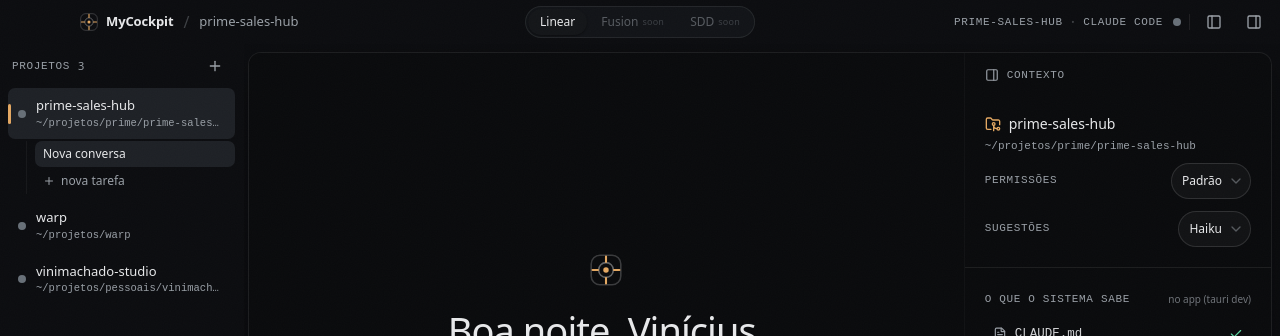
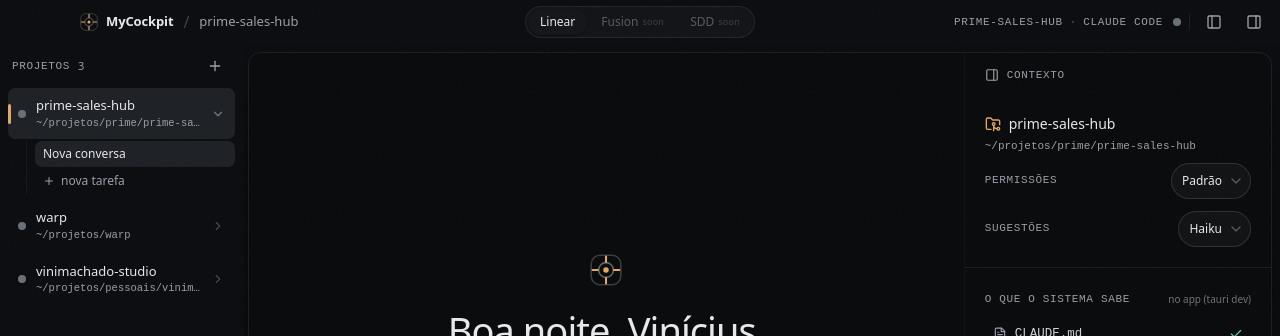
Before and after one commit to vinicius1209/mycockpit, a React (Vite) app in the folder app/: page / in a window 1280 px wide. Shown: the top 336 px of the page. Built offline with nearby package versions, Linux system fonts and the light colour scheme.

Commit message:
feat(app): B2 — sidebar collapsible (chevron + reveal animation)
Inspirado no blocks.so sidebar-01: chevron de disclosure em cada projeto (gira 90° no ativo) + animação reveal-down na lista de conversas ao expandir. Sem dep nova (keyframe próprio no index.css).

```diff
--- a/app/src/components/layout/Sidebar.tsx
+++ b/app/src/components/layout/Sidebar.tsx
@@ -1,4 +1,4 @@
-import { Plus, Moon, Sun, FolderGit2, X } from "lucide-react"
+import { Plus, Moon, Sun, FolderGit2, X, ChevronRight } from "lucide-react"
 import { Button } from "@/components/ui/button"
 import { ScrollArea } from "@/components/ui/scroll-area"
 import { StatusDot } from "@/components/common/StatusDot"
@@ -38,6 +38,12 @@ function ProjectRow({
           {shortPath(project.path)}
         </div>
       </div>
+      <ChevronRight
+        className={cn(
+          "size-3.5 shrink-0 text-muted-foreground/40 transition-transform duration-200",
+          active && "rotate-90 text-muted-foreground/70",
+        )}
+      />
     </button>
   )
 }
@@ -52,7 +58,7 @@ function ConversationList({ projectId }: { projectId: string }) {
   const removeConversation = useChat((s) => s.removeConversation)
 
   return (
-    <div className="mt-0.5 mb-1 ml-[18px] flex flex-col gap-px border-l border-border/60 pl-2">
+    <div className="animate-reveal-down mt-0.5 mb-1 ml-[18px] flex flex-col gap-px border-l border-border/60 pl-2">
       {conversations.map((c) => {
         const isActive = c.id === activeId
         const isRunning = running && isActive
--- a/app/src/index.css
+++ b/app/src/index.css
@@ -234,6 +234,21 @@
   animation: reveal-right 0.4s cubic-bezier(0.2, 0.8, 0.2, 1) both;
 }
 
+/* lista de conversas descendo (sidebar collapsible — B2) */
+@keyframes reveal-down {
+  from {
+    opacity: 0;
+    transform: translateY(-6px);
+  }
+  to {
+    opacity: 1;
+    transform: none;
+  }
+}
+.animate-reveal-down {
+  animation: reveal-down 0.2s cubic-bezier(0.2, 0.8, 0.2, 1) both;
+}
+
 /* scrollbar discreta */
 * {
   scrollbar-width: thin;
```
